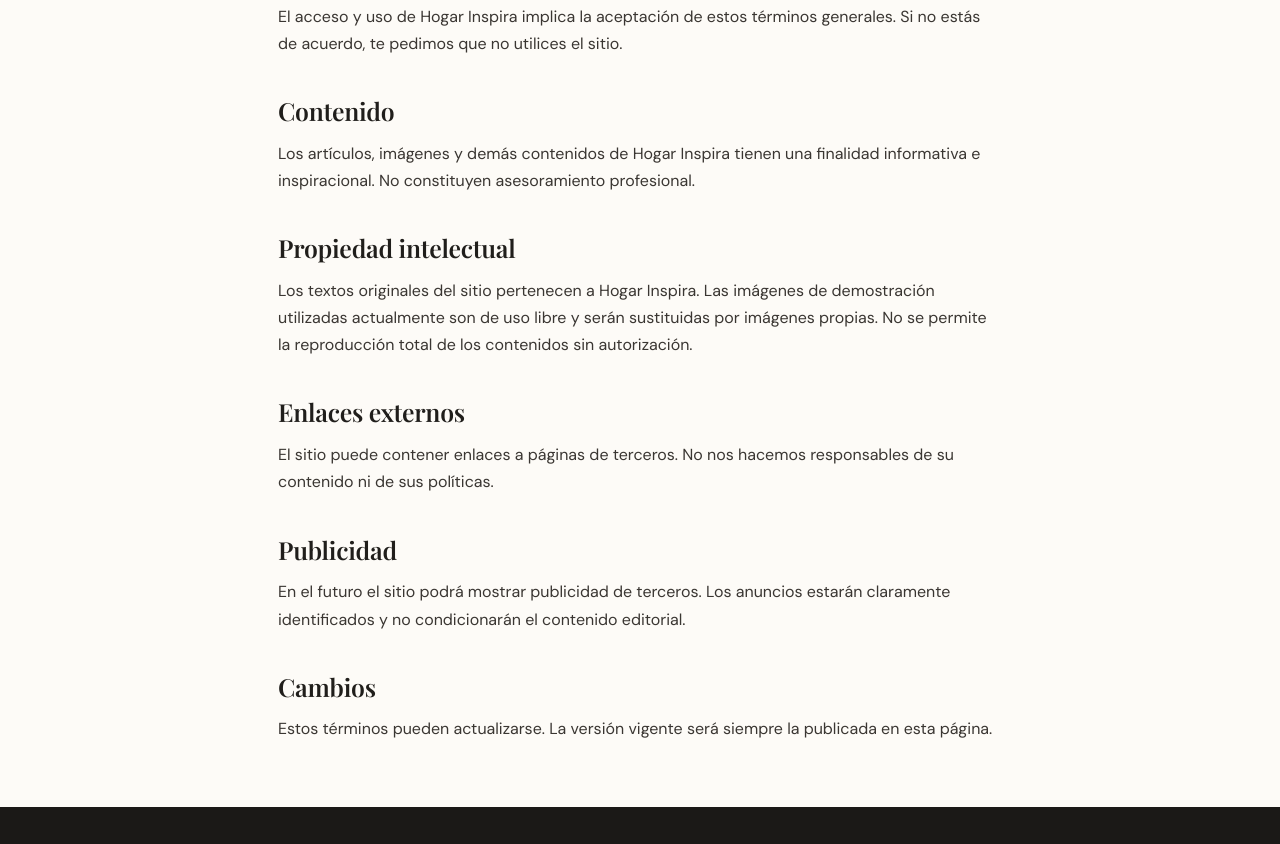
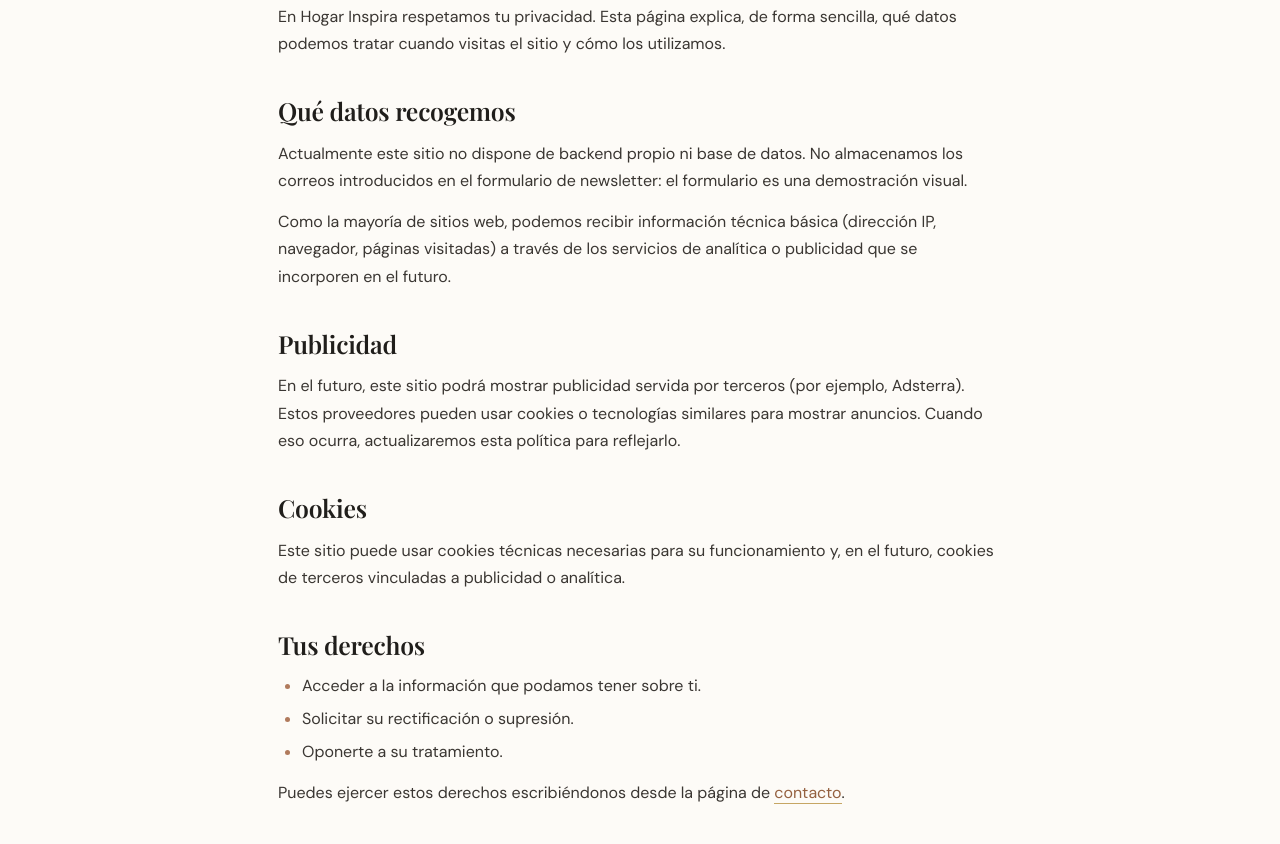
Before and after one commit to andy201113-png/Hogar-Inspira, a plain HTML site: page index.html in a window 1280 px wide. Shown: the part 240-1084 px from the top of the page. Drawn offline with nearby package versions, Linux system fonts and the light colour scheme; files that its build step writes are made by us from their sources; a script that the page names is missing.

Commit message:
Commit inicial

```diff
--- a/index.html
+++ b/index.html
@@ -3,20 +3,20 @@
 <head>
 <meta charset="utf-8">
 <meta name="viewport" content="width=device-width, initial-scale=1">
-<title>Términos de uso | Hogar Inspira</title>
-<meta name="description" content="Términos de uso de Hogar Inspira: condiciones generales de acceso y uso del sitio.">
+<title>Privacidad | Hogar Inspira</title>
+<meta name="description" content="Política de privacidad de Hogar Inspira: qué datos tratamos, cómo los usamos y qué derechos tienes.">
 <meta name="robots" content="index, follow">
-<link rel="canonical" href="https://hogarinspira.com/terminos/">
+<link rel="canonical" href="https://hogarinspira.com/privacidad/">
 <link rel="icon" href="/favicon.svg" type="image/svg+xml">
 <meta property="og:type" content="website">
 <meta property="og:site_name" content="Hogar Inspira">
 <meta property="og:locale" content="es_ES">
-<meta property="og:title" content="Términos de uso | Hogar Inspira">
-<meta property="og:description" content="Términos de uso de Hogar Inspira.">
-<meta property="og:url" content="https://hogarinspira.com/terminos/">
+<meta property="og:title" content="Privacidad | Hogar Inspira">
+<meta property="og:description" content="Política de privacidad de Hogar Inspira.">
+<meta property="og:url" content="https://hogarinspira.com/privacidad/">
 <meta name="twitter:card" content="summary">
-<meta name="twitter:title" content="Términos de uso | Hogar Inspira">
-<meta name="twitter:description" content="Términos de uso de Hogar Inspira.">
+<meta name="twitter:title" content="Privacidad | Hogar Inspira">
+<meta name="twitter:description" content="Política de privacidad de Hogar Inspira.">
 <link rel="preconnect" href="https://fonts.googleapis.com">
 <link rel="preconnect" href="https://fonts.gstatic.com" crossorigin>
 <link href="https://fonts.googleapis.com/css2?family=DM+Sans:ital,opsz,wght@0,9..40,300;0,9..40,400;0,9..40,500;0,9..40,700&family=Playfair+Display:wght@500;600;700&display=swap" rel="stylesheet">
@@ -59,7 +59,7 @@
     <nav class="breadcrumb" aria-label="Ruta de navegación">
       <ol>
         <li><a href="/">Inicio</a></li>
-        <li><span aria-current="page">Términos</span></li>
+        <li><span aria-current="page">Privacidad</span></li>
       </ol>
     </nav>
   </div>
@@ -67,43 +67,54 @@
   <section class="legal">
     <div class="legal__body">
       <span class="section-label">Legal</span>
-      <h1>Términos de uso</h1>
+      <h1>Política de privacidad</h1>
 
       <p style="margin-top:22px;">
-        El acceso y uso de Hogar Inspira implica la aceptación de estos términos
-        generales. Si no estás de acuerdo, te pedimos que no utilices el sitio.
+        En Hogar Inspira respetamos tu privacidad. Esta página explica, de forma sencilla,
+        qué datos podemos tratar cuando visitas el sitio y cómo los utilizamos.
       </p>
 
-      <h2>Contenido</h2>
+      <h2>Qué datos recogemos</h2>
       <p>
-        Los artículos, imágenes y demás contenidos de Hogar Inspira tienen una finalidad
-        informativa e inspiracional. No constituyen asesoramiento profesional.
+        Actualmente este sitio no dispone de backend propio ni base de datos. No
+        almacenamos los correos introducidos en el formulario de newsletter: el
+        formulario es una demostración visual.
       </p>
-
-      <h2>Propiedad intelectual</h2>
       <p>
-        Los textos originales del sitio pertenecen a Hogar Inspira. Las imágenes de
-        demostración utilizadas actualmente son de uso libre y serán sustituidas por
-        imágenes propias. No se permite la reproducción total de los contenidos sin
-        autorización.
-      </p>
-
-      <h2>Enlaces externos</h2>
-      <p>
-        El sitio puede contener enlaces a páginas de terceros. No nos hacemos
-        responsables de su contenido ni de sus políticas.
+        Como la mayoría de sitios web, podemos recibir información técnica básica
+        (dirección IP, navegador, páginas visitadas) a través de los servicios de
+        analítica o publicidad que se incorporen en el futuro.
       </p>
 
       <h2>Publicidad</h2>
       <p>
-        En el futuro el sitio podrá mostrar publicidad de terceros. Los anuncios
-        estarán claramente identificados y no condicionarán el contenido editorial.
+        En el futuro, este sitio podrá mostrar publicidad servida por terceros
+        (por ejemplo, Adsterra). Estos proveedores pueden usar cookies o tecnologías
+        similares para mostrar anuncios. Cuando eso ocurra, actualizaremos esta
+        política para reflejarlo.
       </p>
 
-      <h2>Cambios</h2>
+      <h2>Cookies</h2>
       <p>
-        Estos términos pueden actualizarse. La versión vigente será siempre la
-        publicada en esta página.
+        Este sitio puede usar cookies técnicas necesarias para su funcionamiento y,
+        en el futuro, cookies de terceros vinculadas a publicidad o analítica.
+      </p>
+
+      <h2>Tus derechos</h2>
+      <ul>
+        <li>Acceder a la información que podamos tener sobre ti.</li>
+        <li>Solicitar su rectificación o supresión.</li>
+        <li>Oponerte a su tratamiento.</li>
+      </ul>
+      <p>
+        Puedes ejercer estos derechos escribiéndonos desde la página de
+        <a href="/contacto/">contacto</a>.
+      </p>
+
+      <h2>Cambios en esta política</h2>
+      <p>
+        Esta política puede actualizarse para adaptarse a cambios legales o técnicos.
+        Recomendamos revisarla periódicamente.
       </p>
     </div>
   </section>
```
